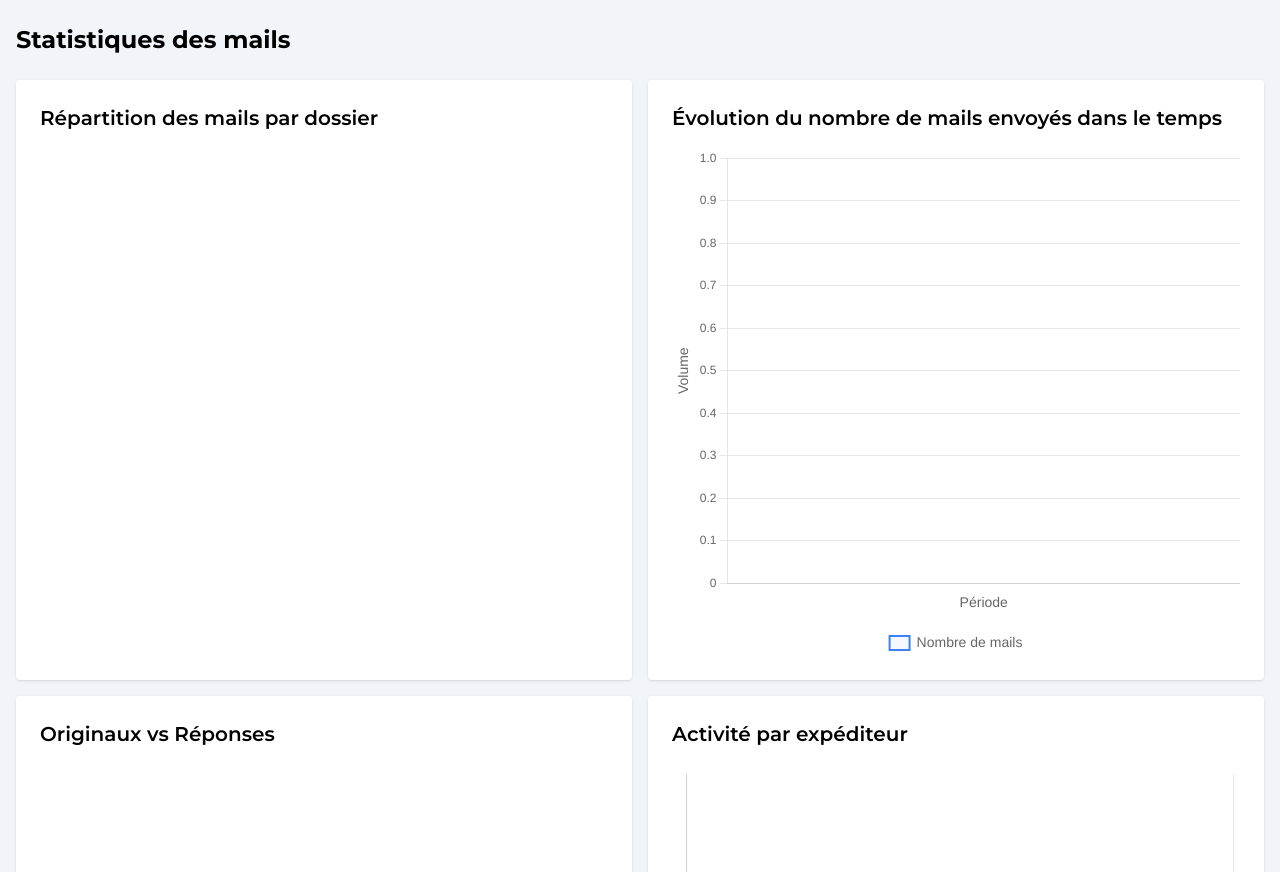
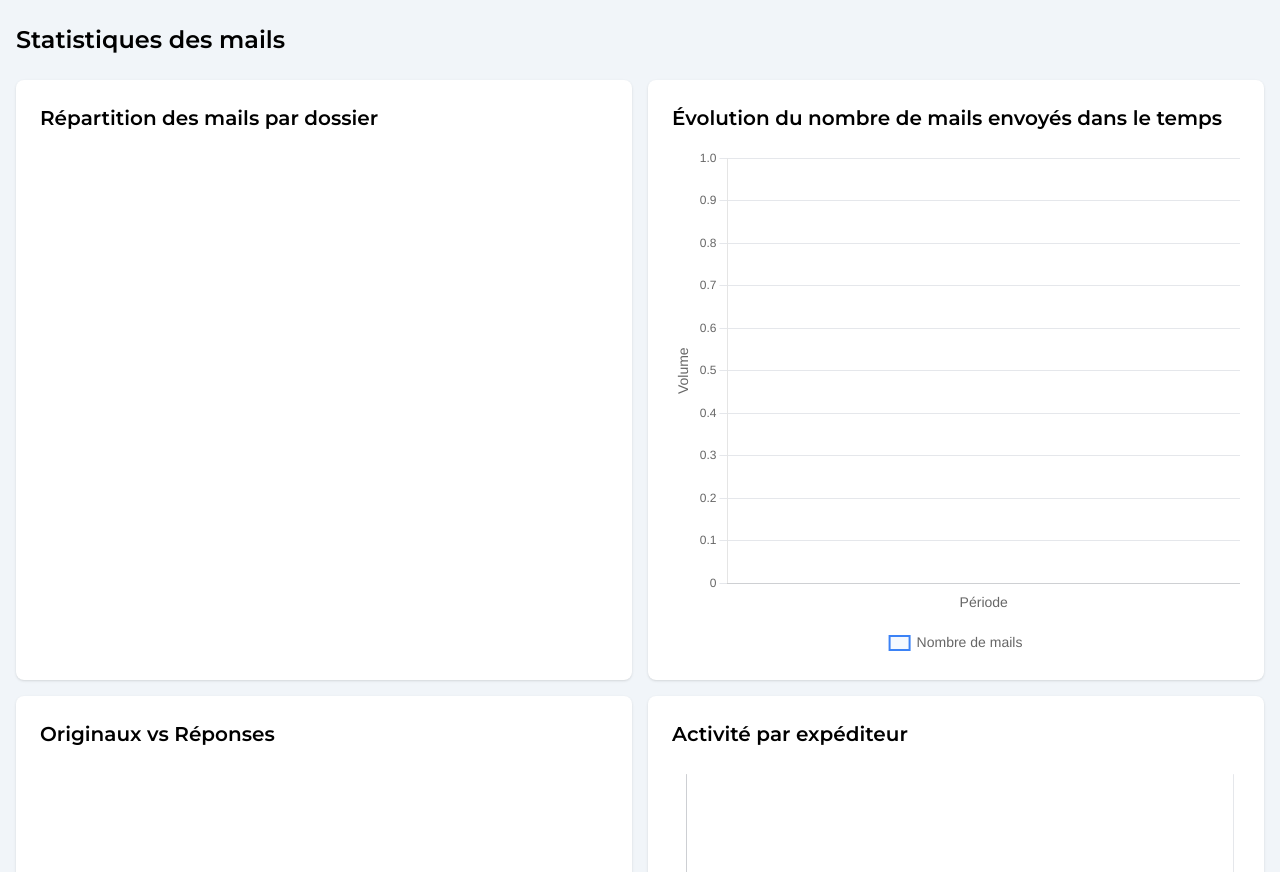
Before and after one commit to soniiix/enron-data-visualizer, a Django app: page /statistiques/ in a window 1280 px wide. Shown: the part 80-952 px from the top of the page. Run offline with Django 5.2, Linux system fonts and the light colour scheme; data that the repository does not hold is empty; a map, chart or similar area stays blank; parts of the project's set-up code (start-up, migrations or seed data) failed here and were passed over; some libraries are stand-ins or nearby versions.

Commit message:
style: improve mails and stats pages

```diff
--- a/base_app/templates/statistiques.html
+++ b/base_app/templates/statistiques.html
@@ -22,11 +22,11 @@
 {% endblock %}
 
 {% block content %}
-<div class="container mx-auto px-4 py-6">
-  <h1 class="text-2xl font-bold mb-6">Statistiques des mails</h1>
+<div class="container max-w-[1280px] mx-auto px-4 py-6">
+  <h1 class="text-2xl font-semibold mb-6">Statistiques des mails</h1>
   <div class="grid grid-cols-1 md:grid-cols-2 gap-4">
     <!-- Graphique 1 -->
-    <div class="chart-container bg-white p-6 rounded shadow transform transition-transform duration-300 ease-in-out hover:scale-105 cursor-pointer overflow-hidden"
+    <div class="chart-container bg-white p-6 rounded-lg shadow transform transition-transform duration-300 ease-in-out hover:scale-105 cursor-pointer overflow-hidden"
          onclick="openModal('folder', 'Répartition des mails par dossier', false)">
       <h2 class="text-xl font-semibold mb-4">Répartition des mails par dossier</h2>
       <div class="relative h-full">
@@ -35,7 +35,7 @@
     </div>
 
     <!-- Graphique 2 -->
-    <div class="chart-container bg-white p-6 rounded shadow transform transition-transform duration-300 ease-in-out hover:scale-105 cursor-pointer overflow-hidden"
+    <div class="chart-container bg-white p-6 rounded-lg shadow transform transition-transform duration-300 ease-in-out hover:scale-105 cursor-pointer overflow-hidden"
          onclick="openModal('evolution', 'Évolution du nombre de mails envoyés dans le temps', true)">
       <h2 class="text-xl font-semibold mb-4">Évolution du nombre de mails envoyés dans le temps</h2>
       <div class="relative h-full">
@@ -44,7 +44,7 @@
     </div>
 
     <!-- Graphique 3 -->
-    <div class="chart-container bg-white p-6 rounded shadow transform transition-transform duration-300 ease-in-out hover:scale-105 cursor-pointer overflow-hidden"
+    <div class="chart-container bg-white p-6 rounded-lg shadow transform transition-transform duration-300 ease-in-out hover:scale-105 cursor-pointer overflow-hidden"
          onclick="openModal('responses', 'Répartition Originaux/Réponses', false)">
       <h2 class="text-xl font-semibold mb-4">Originaux vs Réponses</h2>
       <div class="relative h-full">
@@ -53,7 +53,7 @@
     </div>
 
     <!-- Graphique 4 -->
-    <div class="chart-container bg-white p-6 rounded shadow transform transition-transform duration-300 ease-in-out hover:scale-105 cursor-pointer overflow-hidden"
+    <div class="chart-container bg-white p-6 rounded-lg shadow transform transition-transform duration-300 ease-in-out hover:scale-105 cursor-pointer overflow-hidden"
          onclick="openModal('senders', 'Top expéditeurs', false)">
       <h2 class="text-xl font-semibold mb-4">Activité par expéditeur</h2>
       <div class="relative h-full">
@@ -62,7 +62,7 @@
     </div>
 
     <!-- New chart for message and subject length analysis -->
-    <div class="chart-container bg-white p-6 rounded shadow transform transition-transform duration-300 ease-in-out hover:scale-105 cursor-pointer overflow-hidden"
+    <div class="chart-container bg-white p-6 rounded-lg shadow transform transition-transform duration-300 ease-in-out hover:scale-105 cursor-pointer overflow-hidden"
          onclick="openModal('length', 'Analyse de la longueur des messages et des sujets', false)">
       <h2 class="text-xl font-semibold mb-4">Longueur des messages et des sujets</h2>
       <div class="relative h-full">
```
Also changed, not shown: base_app/templates/mails.html (+11 -11 lines).
